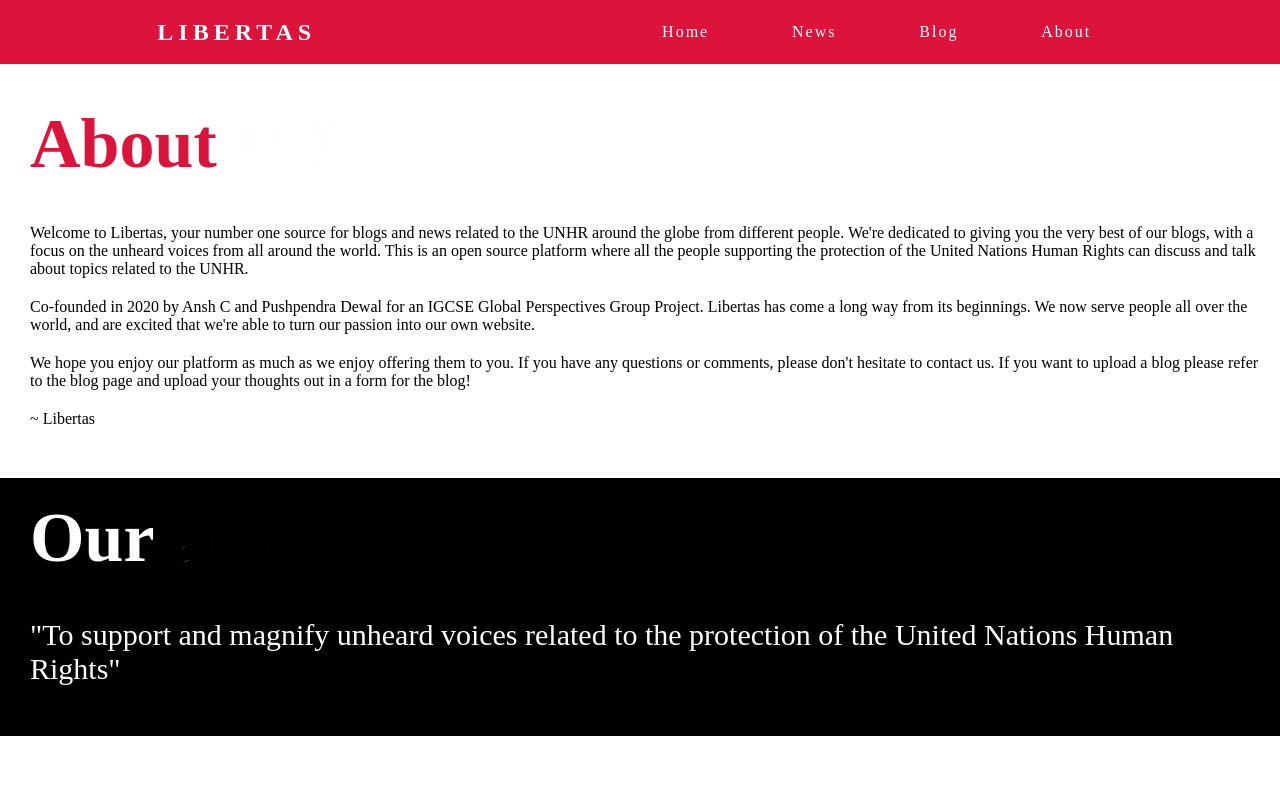
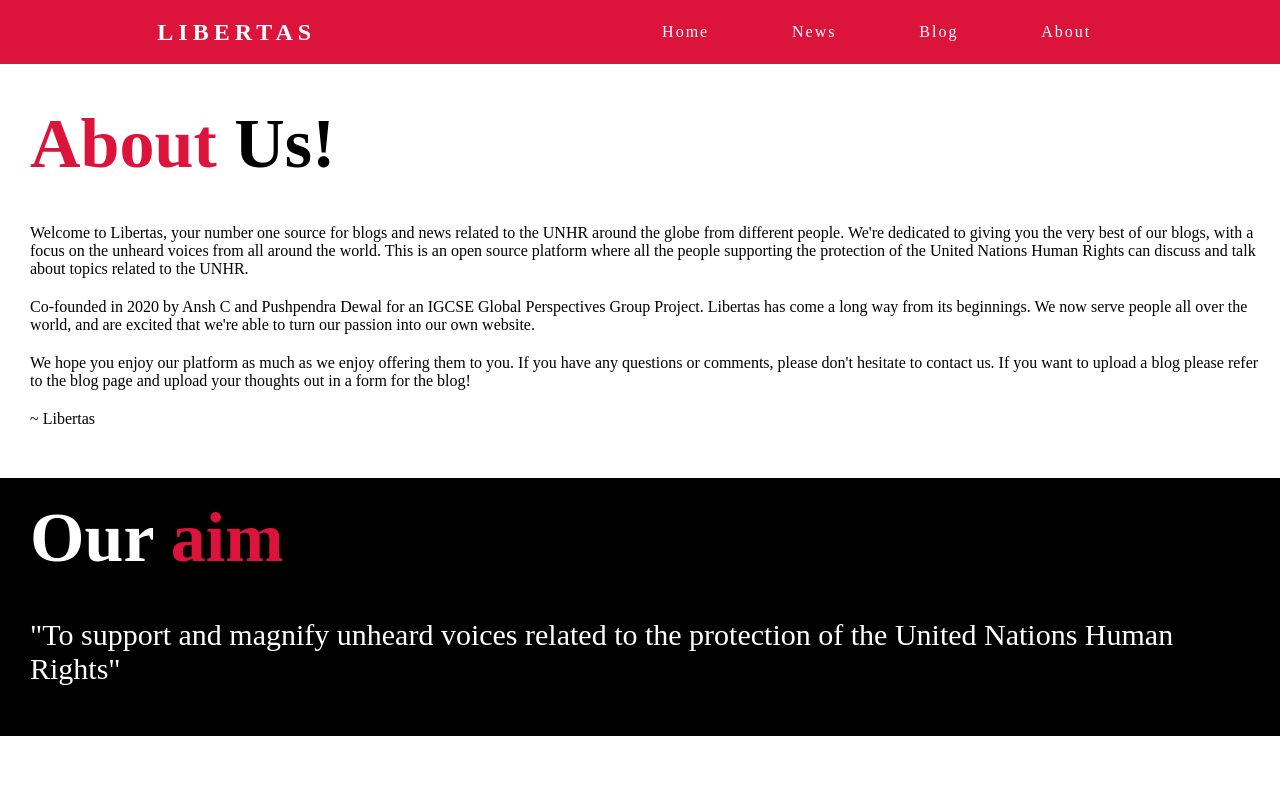
Before and after one commit to AnshC/libertas-website, a React (Create React App) app: page /about in a window 1280 px wide. Shown: the top 788 px of the page. Built offline with nearby package versions, Linux system fonts and the light colour scheme; a web font is replaced by a local one.

Commit message:
about page formatting

```diff
--- a/src/components/AboutPage.css
+++ b/src/components/AboutPage.css
@@ -1,15 +1,12 @@
 .about-head{
     text-align: left;
-    -webkit-text-stroke: 0.01px;
-    -webkit-text-fill-color: white;
-    -webkit-text-stroke-color: crimson;
     font-size: 70px;
     padding-left: 30px;
+    color:black;
 }
 
 #head-1{
-    -webkit-text-fill-color: crimson;
-    -webkit-text-stroke: none;
+    color:crimson;
 }
 
 .para{
@@ -24,14 +21,10 @@
     font-size: 70px;
     text-align: left;
     padding-left: 30px;
-    -webkit-text-stroke: 0.01px;
-    -webkit-text-fill-color: black;
-    -webkit-text-stroke-color: white;
     padding-top:20px;
 }
 #head-2{
-    -webkit-text-fill-color: white;
-    -webkit-text-stroke: none;
+    color:white;
 }
 
 .section2{
```
